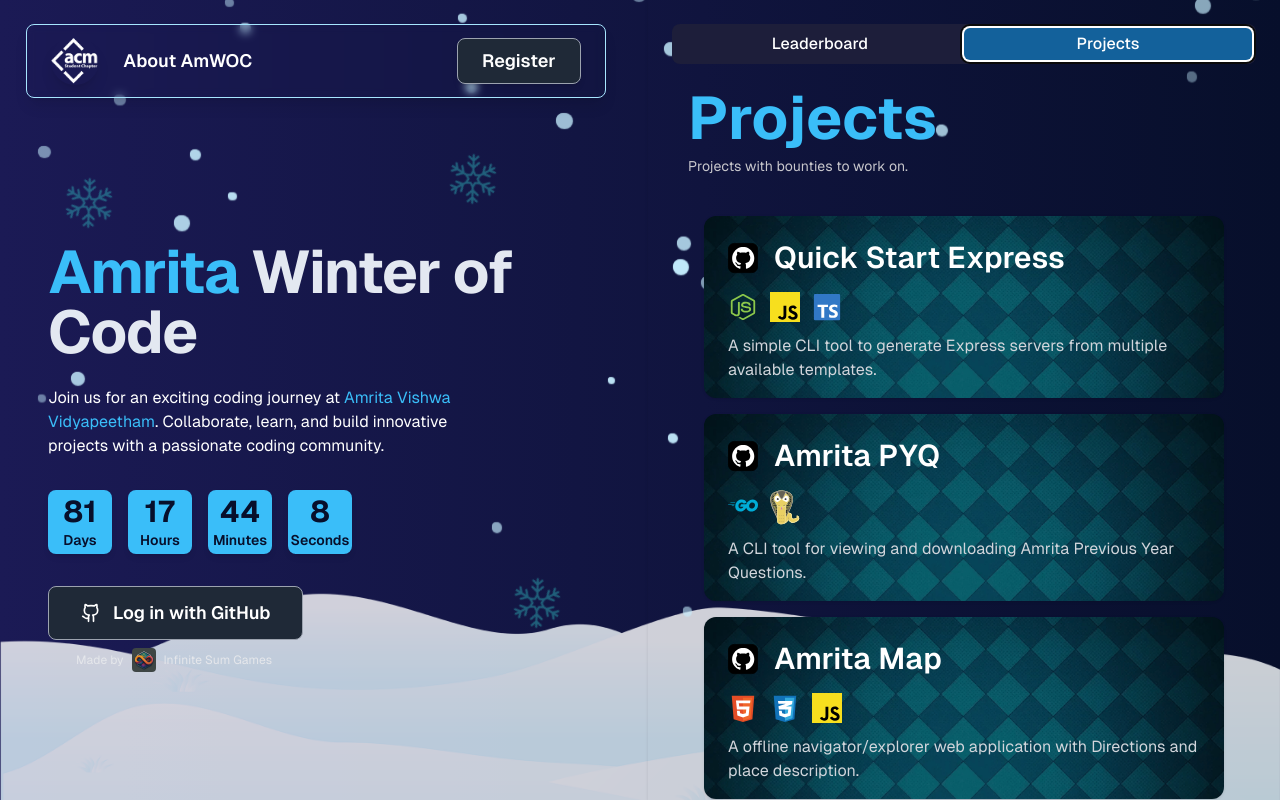
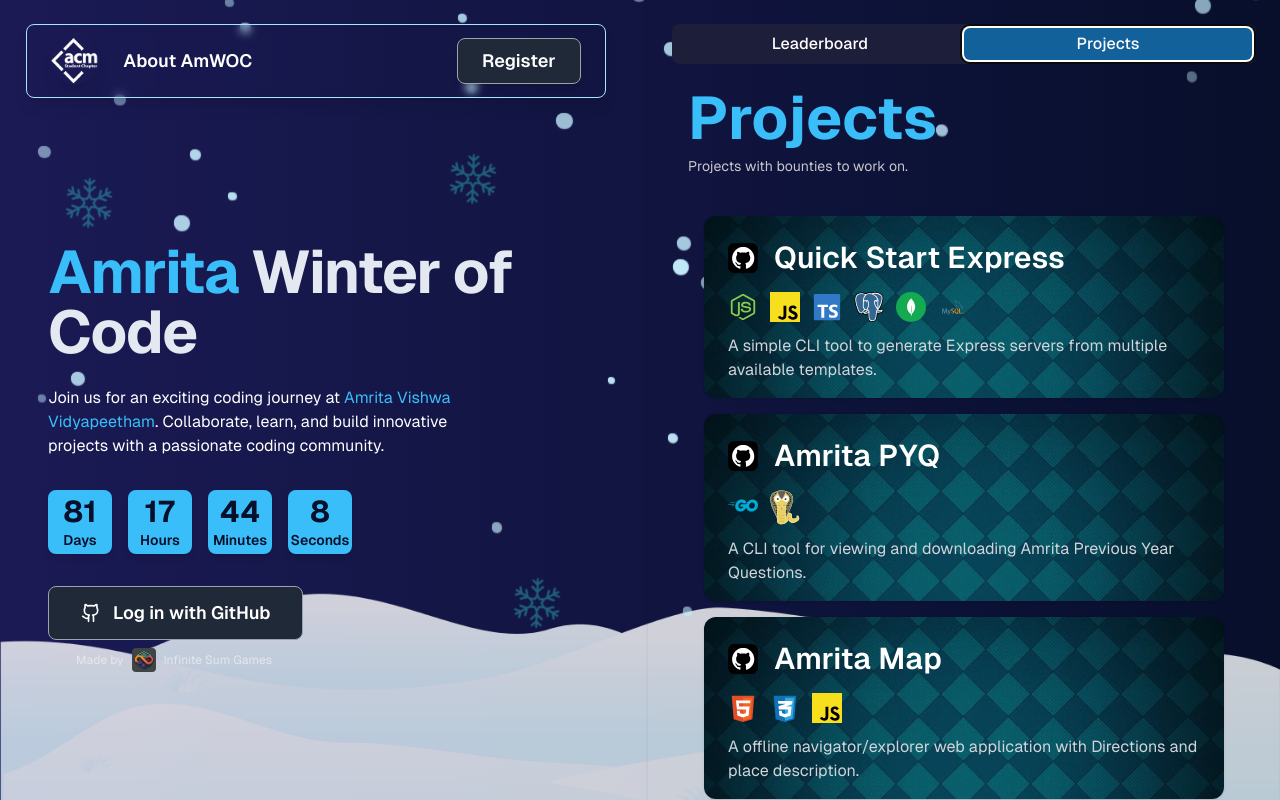
Before and after one commit to NarainBK/woc-leaderboard, a Next.js app: page / in a window 1280 px wide. Both pictures are taken after a click on the tab "Projects". Built offline with nearby package versions, Linux system fonts and the light colour scheme.

Commit message:
update tech stack of some projects

```diff
--- a/app/components/dashboard-components/projects.tsx
+++ b/app/components/dashboard-components/projects.tsx
@@ -9,7 +9,14 @@
     projectUrl: "https://github.com/CSE-25/quick_start_express",
     blurb:
       "A simple CLI tool to generate Express servers from multiple available templates. ",
-    techstack: ["NodeJS", "javascript", "typescript"],
+    techstack: [
+      "NodeJS",
+      "javascript",
+      "typescript",
+      "postgresql",
+      "mongodb",
+      "mysql",
+    ],
     maintainer: ["Ashrockzzz2003", "Abhinav-ark"],
   },
   {
@@ -107,7 +114,15 @@
     projectUrl: "https://github.com/amri-tah/LeetPath",
     blurb:
       "LeetPath is a personalized question recommendation system designed for LeetCode users. Using graph-based structures, topic modeling, and Markov Random Field, the system analyzes user interaction, question similarity, and topic relevance to suggest the most appropriate questions for continued skill improvement.",
-    techstack: ["NextJS", "Tailwind", "Firebase", "Flask", "Go", "MongoDB"],
+    techstack: [
+      "NextJS",
+      "Tailwind",
+      "Firebase",
+      "Flask",
+      "Go",
+      "MongoDB",
+      "graphql",
+    ],
     maintainer: ["amri-tah"],
   },
   {
```
Also changed, not shown: public/icons/graphql.svg (added).
